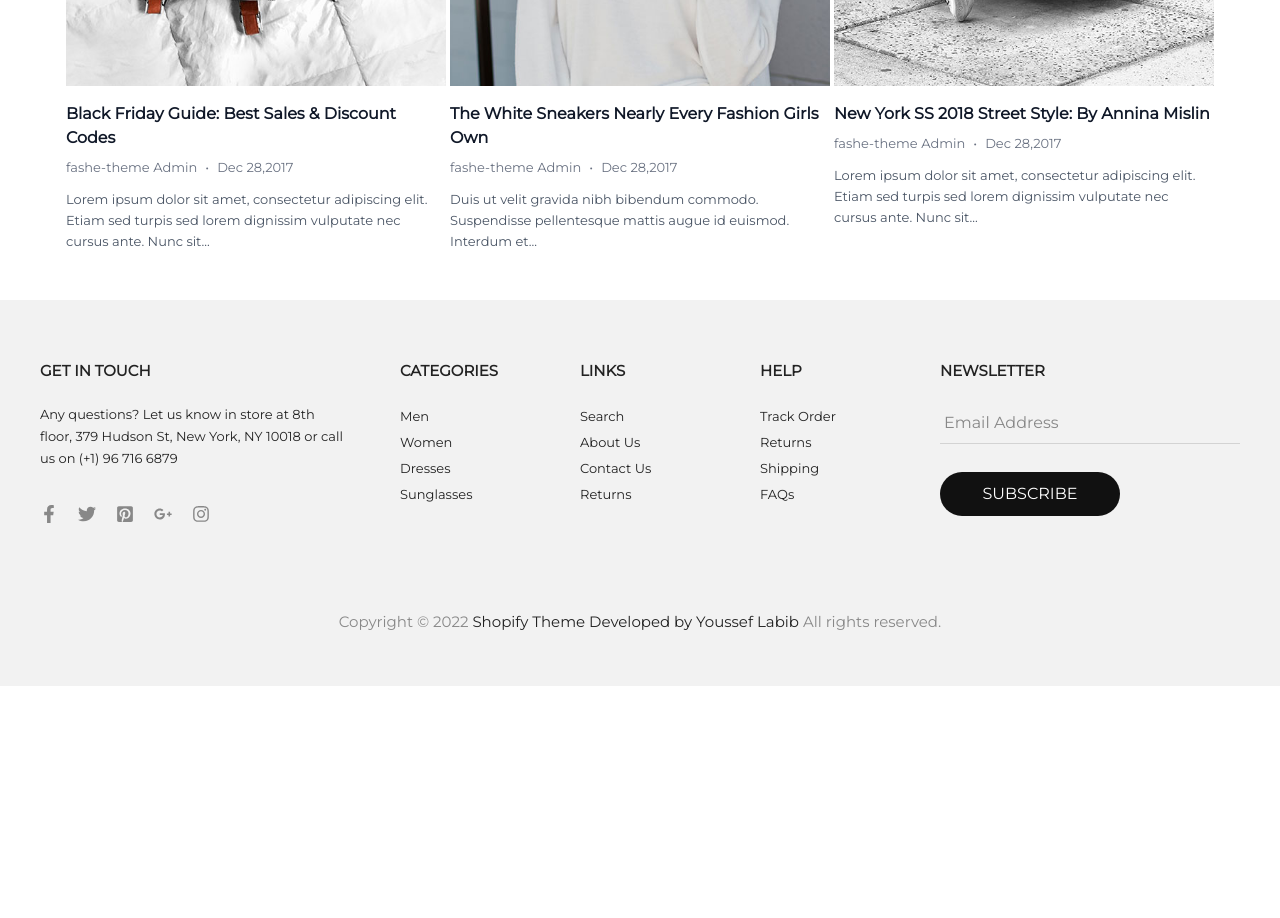
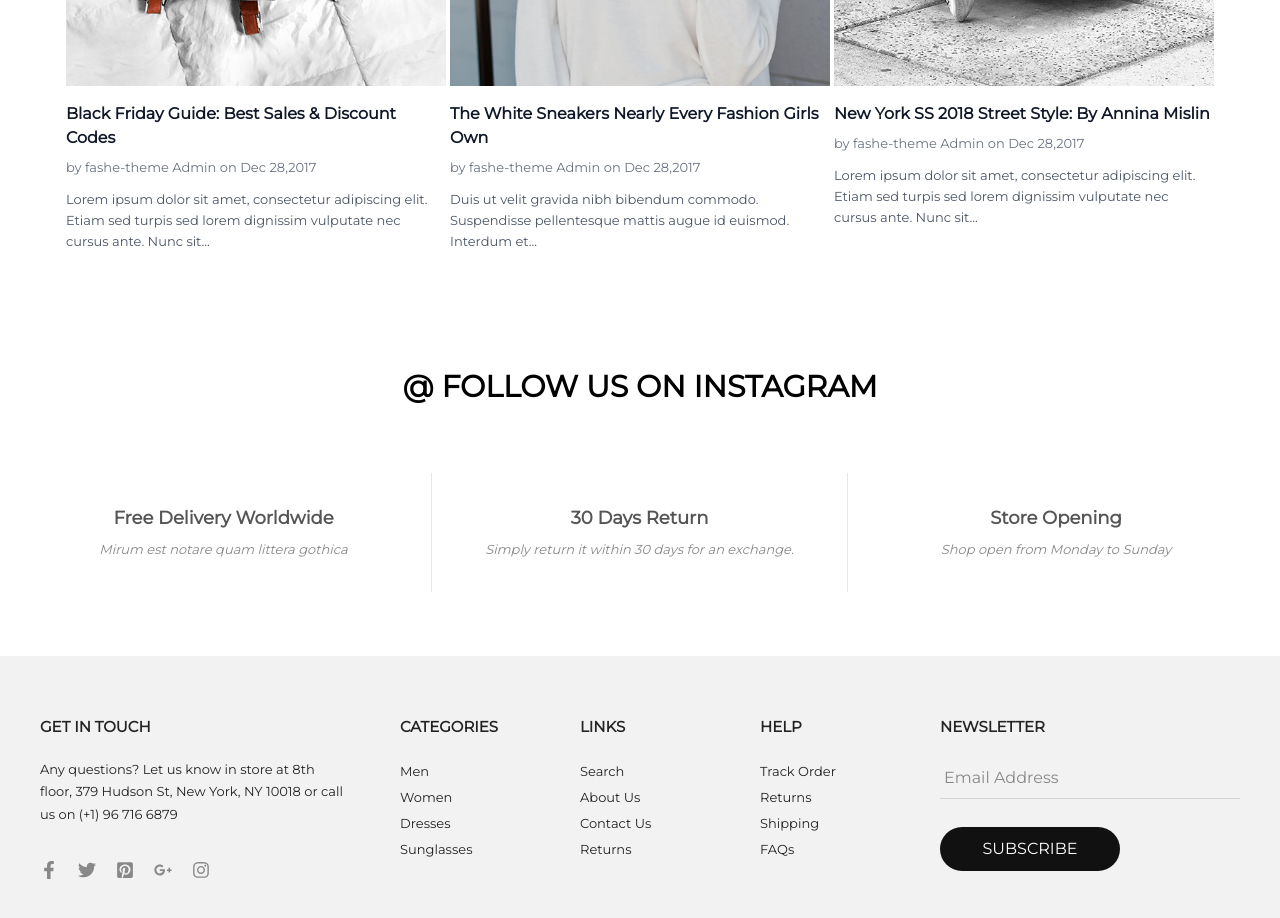
Before and after one commit to youssef-labib/Youssef_Labib_Final_Project_React, a React (Vite) app: page / in a window 1280 px wide. Shown: the part 3440-4358 px from the top of the page. Before the commit the page ends 4126 px from the top, so only its background shows below. Built offline with nearby package versions, Linux system fonts and the light colour scheme.

Commit message:
services section completed

```diff
--- a/src/pages/home/home.jsx
+++ b/src/pages/home/home.jsx
@@ -4,7 +4,7 @@ import CategoriesPage from './partials/categories';
 import ProductsPage from './partials/products';
 import CountdownSalePage from './partials/countdownSale';
 import OurBlog from './partials/ourblog';
-
+import Services from './partials/services';
 
 const HomePage = () => {
 
@@ -16,6 +16,7 @@ const HomePage = () => {
             <ProductsPage />
             <CountdownSalePage />
             <OurBlog />
+            <Services />
 
         </>
     );
--- a/src/pages/home/partials/ourBlog.jsx
+++ b/src/pages/home/partials/ourBlog.jsx
@@ -21,15 +21,16 @@ const OurBlog = () => {
                             <div className="pt-4">
                                 <a
                                     href="#"
-                                    className="text-[16px] font-bold text-gray-900 hover:text-gray-700 block mb-2"
+                                    className="text-[16px] font-bold text-gray-900 hover:text-[#e65540] transition-colors block mb-2"
                                 >
                                     {post.title}
                                 </a>
 
                                 <div className="text-[13px] text-gray-500 mb-3">
-                                    <span>{post.author}</span>
-                                    <span className="mx-2">•</span>
-                                    <span>{post.date}</span>
+                                    by
+                                    <span> {post.author} </span>
+                                    on
+                                    <span> {post.date}</span>
                                 </div>
 
                                 <p className="text-[13px] text-gray-600 leading-relaxed">
--- /dev/null
+++ b/src/pages/home/partials/services.jsx
@@ -0,0 +1,44 @@
+import React from 'react';
+
+const Services = () => {
+    return (
+        <section className="py-16">
+            <h2 className="text-[30px] font-bold text-black text-center mb-16">
+                @ FOLLOW US ON INSTAGRAM
+            </h2>
+
+            <div className="container mx-auto px-4">
+                <div className="flex flex-col md:flex-row justify-between items-start text-center divide-y md:divide-y-0 md:divide-x divide-gray-200">
+                    <div className="w-full md:w-1/3 p-8">
+                        <h3 className="text-[18px] font-semibold text-[#555555] mb-2">
+                            Free Delivery Worldwide
+                        </h3>
+                        <p className="text-[13px] text-[#888888] italic">
+                            Mirum est notare quam littera gothica
+                        </p>
+                    </div>
+
+                    <div className="w-full md:w-1/3 p-8">
+                        <h3 className="text-[18px] font-semibold text-[#555555] mb-2">
+                            30 Days Return
+                        </h3>
+                        <p className="text-[13px] text-[#888888] italic">
+                            Simply return it within 30 days for an exchange.
+                        </p>
+                    </div>
+
+                    <div className="w-full md:w-1/3 p-8">
+                        <h3 className="text-[18px] font-semibold text-[#555555] mb-2">
+                            Store Opening
+                        </h3>
+                        <p className="text-[13px] text-[#888888] italic">
+                            Shop open from Monday to Sunday
+                        </p>
+                    </div>
+                </div>
+            </div>
+        </section>
+    );
+};
+
+export default Services;
```
